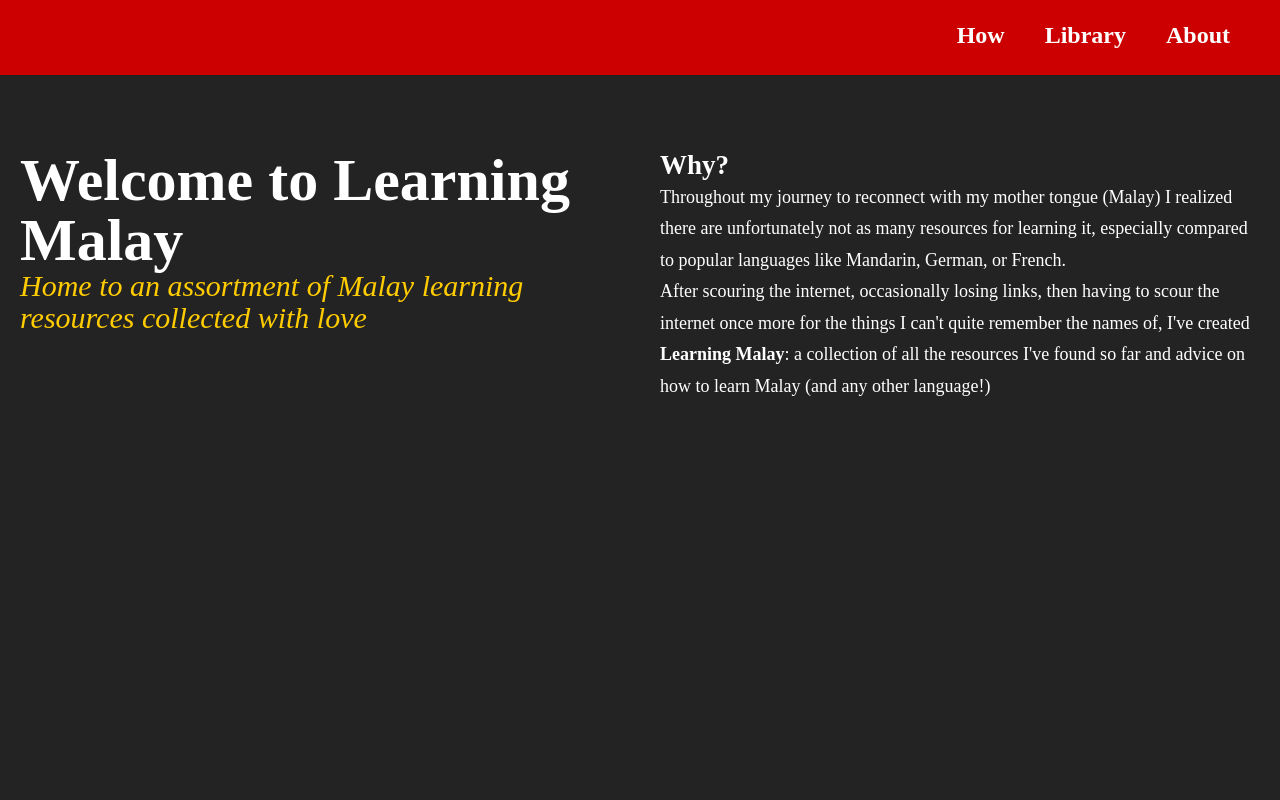
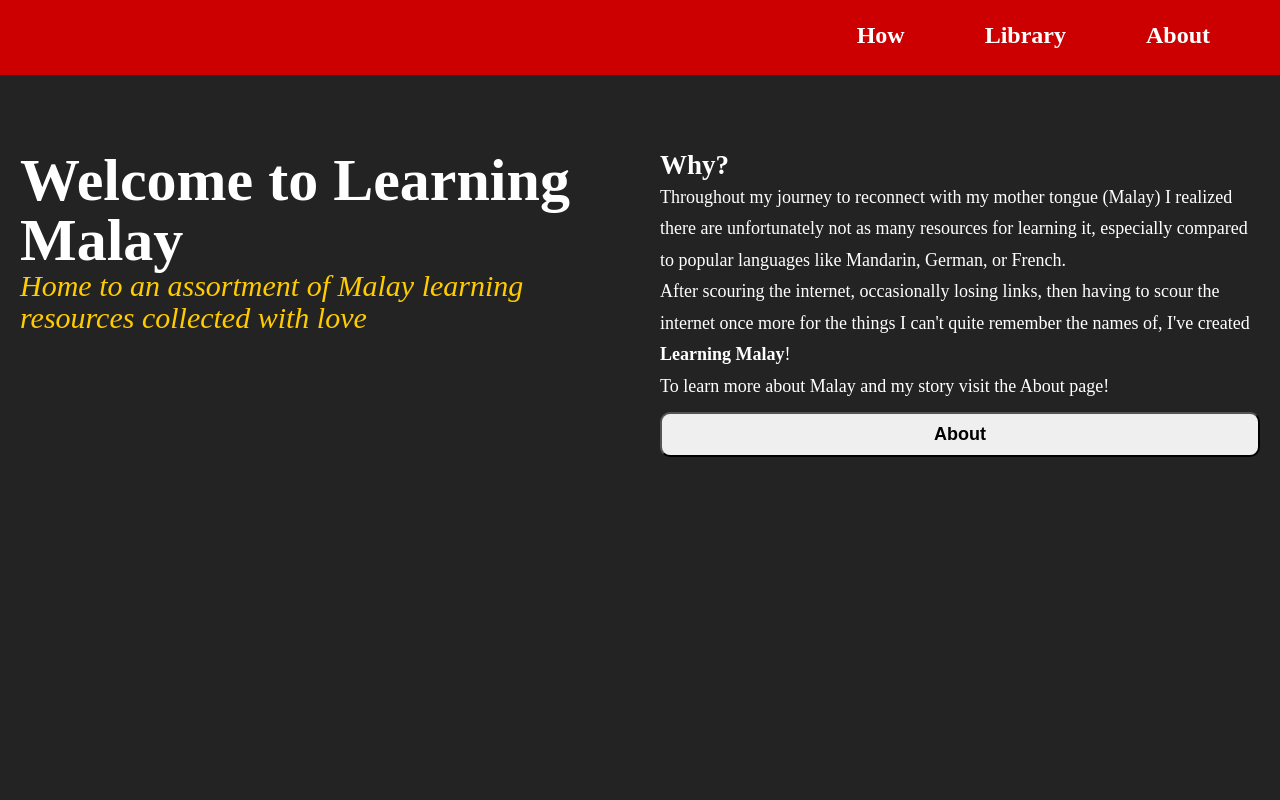
Before and after one commit to warramma/learningmalay, a plain HTML site: page index.html in a window 1280 px wide. Shown: the top 800 px of the page. Drawn offline with Linux system fonts and the light colour scheme.

Commit message:
add about button to home

```diff
--- a/index.html
+++ b/index.html
@@ -25,7 +25,9 @@
             <h2>Why?</h2>
             <p>Throughout my journey to reconnect with my mother tongue (Malay) I realized there are unfortunately not as many resources for learning it, especially compared to popular languages like Mandarin, German, or French.</p>
             <p>
-            After scouring the internet, occasionally losing links, then having to scour the internet once more for the things I can't quite remember the names of, I've created <strong>Learning Malay</strong>: a collection of all the resources I've found so far and advice on how to learn Malay (and any other language!) </p>
+            After scouring the internet, occasionally losing links, then having to scour the internet once more for the things I can't quite remember the names of, I've created <strong>Learning Malay</strong>!</p>
+            <p>To learn more about Malay and my story visit the About page!</p>
+            <a href="./about.html"><button>About</button></a>
         </div>
         <div class="home-library">
             <h2>The collection</h2>
@@ -53,5 +55,6 @@
         </ul>
         <p>Copyright 2024, Wardiyah Rammazy</p>
     </footer>
+    <script src="./script.js"></script>
 </body>
 </html>
--- a/script.js
+++ b/script.js
@@ -0,0 +1 @@
+console.log('hellooo');
--- a/style.css
+++ b/style.css
@@ -40,14 +40,19 @@ nav ul li{
     box-sizing: border-box;
     height: 55px;
 }
-nav ul li:hover{
+nav ul li a{
+
+    box-sizing: border-box;
+    height: 55px;
+    width: 100px;
+    padding: 10px 20px;
+    color: white;
+    text-decoration: none;
+}
+nav ul li a:hover{
     background: linear-gradient(102deg, var(--malaysia-blue) 0%, rgba(204,0,1,1) 45%, rgba(255,204,0,1) 92%);
     border-radius: 5px;
     border: 1px solid black;
-}
-nav ul li a{
-    color: white;
-    text-decoration: none;
 }
 /*--------MAIN--------*/
 .home-main{
@@ -84,6 +89,9 @@ nav ul li a{
     display:flex;
     flex-direction: column;
     align-items: left;
+}
+.home-about button{
+    width: 100%;
 }
 /*---library section*/
 .home-library{
```
